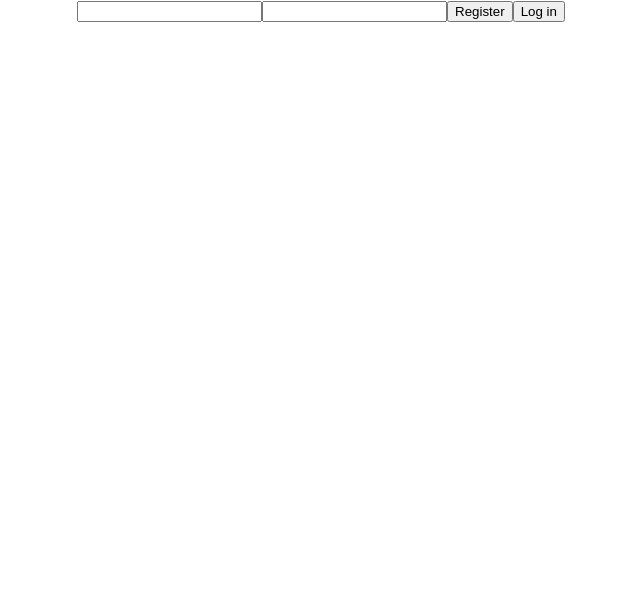
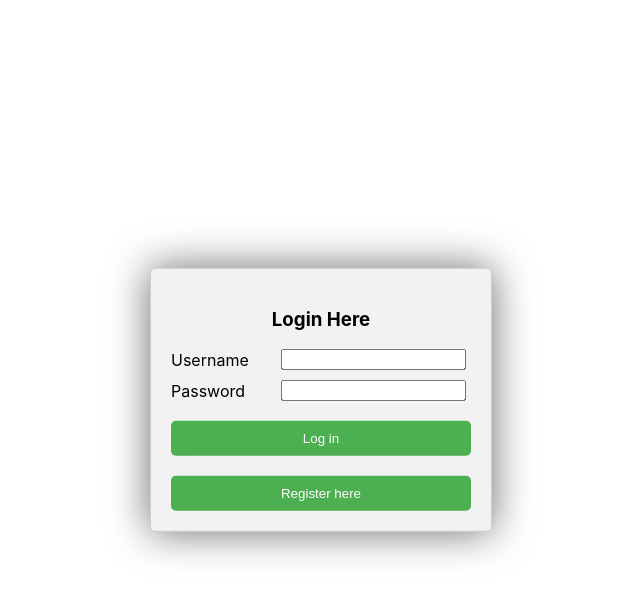
Before and after one commit to LSC0016/Chat-Room, a React (Create React App) app in the folder client/: page / in a window 1280 px wide. Shown: the top 598 px of the page, without its empty margins (319-959 px from the left). Built offline with nearby package versions, Linux system fonts and the light colour scheme.

Commit message:
css decoration

```diff
--- a/client/src/App.css
+++ b/client/src/App.css
@@ -36,3 +36,161 @@
     transform: rotate(360deg);
   }
 }
+
+  .ProfileButton {
+    display: block;
+    width: 100%;
+    margin-top: 20px;
+    padding: 10px;
+    background-color: #4CAF50;
+    color: white;
+    border: none;
+    border-radius: 5px;
+    cursor: pointer;
+  }
+
+  .Contain{
+        border: 2px solid rgba(255,255,255,0.1);
+        box-shadow: 0 0 40px rgba(8,7,16,0.6);
+        color:black;
+        background-color: #f2f2f2;
+        width: 300px;
+        margin: 0 auto;
+        padding: 20px;
+        border: 1px solid #ccc;
+        border-radius: 5px;
+          position: absolute;
+          top: 50%;
+          left: 50%;
+          transform: translate(-50%, -50%);
+  }
+
+     .formGroup {
+        display: flex;
+        align-items: center;
+        margin-bottom: 10px;
+      }
+
+      .formGroup label {
+        flex: 0 0 100px;
+        margin-right: 10px;
+      }
+
+      .loginTitle{
+           text-align: center;
+      }
+
+      .profileContain{
+        text-align: center;
+      }
+      .profileContain {
+        position: relative;
+        max-width: 500px;
+        margin: 0 auto;
+        padding: 20px;
+        background-color: #f2f2f2;
+        border: 1px solid #ccc;
+        border-radius: 5px;
+      }
+
+      .profileTitle {
+        font-size: 24px;
+        margin-bottom: 20px;
+      }
+
+      .LoginButton{
+        display: inline-block;
+          padding: 10px 20px;
+          font-size: 18px;
+          color: #fff;
+          background-color: #3498db;
+          border: none;
+          border-radius: 4px;
+          text-align: center;
+          text-decoration: none;
+          transition: background-color 0.3s ease;
+          cursor: pointer;
+      }
+
+      button:hover {
+        background-color: #45a049;
+      }
+
+      .details {
+        margin-top: 20px;
+      }
+
+      .details summary {
+        cursor: pointer;
+      }
+
+      .errorMessage {
+        color: red;
+        margin-top: 10px;
+      }
+
+      .csc413{
+        background-color: #D3D3D3 ;
+      }
+
+      #root{
+        position: absolute;
+        top: 50%;
+        left: 50%;
+        transform: translate(-50%, -50%);
+        padding: 10px;
+      }
+
+    .blockUser{
+       margin: 10px;
+    }
+
+    .endpointButton{
+      background-color: #3498db;
+      border: none;
+      color: white;
+      padding: 10px 20px;
+      text-align: center;
+      text-decoration: none;
+      display: inline-block;
+      margin: 4px 2px;
+      cursor: pointer;
+      border-radius: 16px;
+      width: 80px;
+      }
+
+      .logoutButton {
+        display: inline-block;
+        padding: 10px 20px;
+        font-size: 16px;
+        color: black;
+        background-color: #3498db;
+        border: none;
+        border-radius: 4px;
+        text-align: center;
+        text-decoration: none;
+        transition: background-color 0.3s ease;
+        cursor: pointer;
+      }
+
+      .logoutButton:hover {
+        background-color: #2980b9;
+      }
+
+       .addTop {
+         margin-top: 20px;
+       }
+
+      .addUser, .blockUser {
+        float: left;
+      }
+      .conversationBox {
+        clear: left;
+      }
+
+      .logoutCorner {
+        position: absolute;
+        bottom: 10px;
+        right: 10px;
+        margin: 10px;
+      }
--- a/client/src/App.js
+++ b/client/src/App.js
@@ -245,46 +245,54 @@ function App() {
 
   if (isLoggedIn) {
     return (
-      <div className="App">
-        <h1>Welcome {userName}</h1>
+      <div className="App" class="profileContain">
+        <h1 class="profileTitle">Welcome {userName}</h1>
         <div>
           To: <input value={toId} onChange={e => setToId(e.target.value)} />
         </div>
 
         <textarea value={message} onChange={e => setMessage(e.target.value)} />
         <div>
-          <button onClick={handleSendMessage}>Send Message</button>
+          <button class="LoginButton send" onClick={handleSendMessage}>Send Message</button>
         </div>
-        <div>
+        <div class="addUser">
         Add Friend:
-        <input value={friendUserName} onChange={e => setFriendUserName(e.target.value)} />
-        <button onClick={handleAddFriend}>Add</button>
-      </div>
-        <div>
+        <input class="addBox addTop" value={friendUserName} onChange={e => setFriendUserName(e.target.value)} />
+        <button class="endpointButton profileAdd" onClick={handleAddFriend}>Add</button>
+        </div>
+        <div class="blockUser">
         Block person: <input value={blockedPerson} onChange={e => setBlockedPerson(e.target.value)} />
-        <button onClick={handleBlockPerson}>Confirm</button>
+        <button class="endpointButton block"onClick={handleBlockPerson}>Confirm</button>
         </div>
         <div>{errorMessage}</div>
-        <div>{conversations.map(conversation => <div>Convo: {conversation.conversationId}</div>)}</div>
-        <div>
-          Confirm Username:
-          <input value={confirmUsername} onChange={e => setConfirmUsername(e.target.value)} />
-          <button onClick={handleUnregUser}>Confirm Unregister</button>
-          {errorMessage && <div>{errorMessage}</div>}
-        </div>
-        <div>
-        <button onClick={handleLogOut}>Log Out</button>
+       <details class="conversationBox">
+            <summary>Recent Conversations</summary>
+            <div>{conversations.map(conversation => <div>Convo: {conversation.conversationId}</div>)}</div>
+        </details>
+        <div class="logoutCorner">
+        <button class="logoutButton" onClick={handleLogOut}>Log Out</button>
         </div>
       </div>
     );
   }
 
   return (
-    <div className="App">
+    <div className="App" class="Contain">
+      <h3 class="loginTitle">Login Here</h3>
+
+      <div class="formGroup">
+      <label class="userLabel">Username </label>
       <input value={userName} onChange={e => setUserName(e.target.value)} />
-      <input value={password} onChange={e => setPassword(e.target.value)} type="password" />
-      <button onClick={handleSubmit} disabled={isLoading}>Register</button>
-      <button onClick={handleLogIn} disabled={isLoading}>Log in</button>
+      </div>
+
+      <div class="formGroup">
+      <label class="passLabel" >Password </label>
+      <input class="ProfileBox" value={password} onChange={e => setPassword(e.target.value)} type="password" />
+      </div>
+
+      <button class="ProfileButton profileLogin" onClick={handleLogIn} disabled={isLoading}>Log in</button>
+      <button class="ProfileButton profileRegister" onClick={handleSubmit} disabled={isLoading}>Register here</button>
+
       <div>
         {isLoading ? 'Loading ...' : null}
       </div>
```
